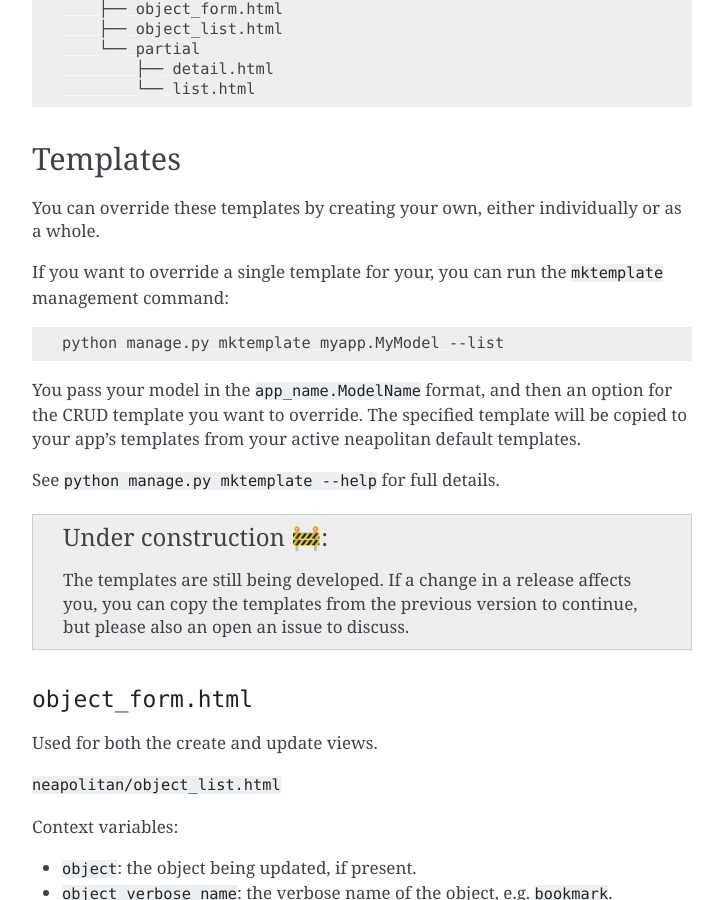
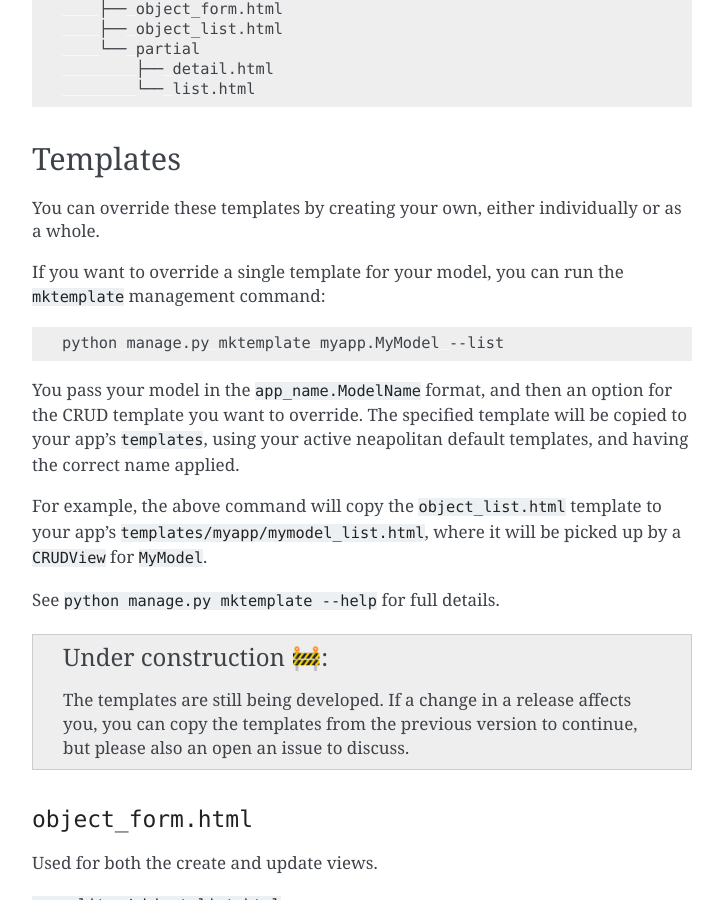
Before and after one commit to carltongibson/neapolitan, a Sphinx documentation site: the page built from docs/source/templates.rst, in a window 1280 px wide and 900 px high, scrolled down 428 px. Shown: the whole window, without its empty margins (388-1111 px from the left). Built offline with Sphinx 7.4.7, drawn with Linux system fonts in a browser that asks for light colours.

Commit message:
Expanded docs note.

```diff
--- a/docs/source/templates.rst
+++ b/docs/source/templates.rst
@@ -33,7 +33,7 @@ Templates
 You can override these templates by creating your own, either individually or as
 a whole.
 
-If you want to override a single template for your, you can run the ``mktemplate``
+If you want to override a single template for your model, you can run the ``mktemplate``
 management command:
 
 .. code-block:: shell
@@ -42,7 +42,12 @@ management command:
 
 You pass your model in the ``app_name.ModelName`` format, and then an option for the
 CRUD template you want to override. The specified template will be copied to your app's
-templates from your active neapolitan default templates.
+``templates``, using your active neapolitan default templates, and having the correct
+name applied.
+
+For example, the above command will copy the ``object_list.html`` template to your app's
+``templates/myapp/mymodel_list.html``, where it will be picked up by a ``CRUDView`` for
+``MyModel``.
 
 See ``python manage.py mktemplate --help`` for full details.
 
```
